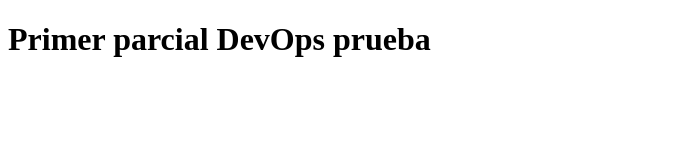
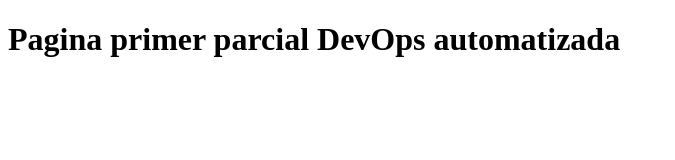
Before and after one commit to shadow-js07/primer-parcial, a website: page src/index.html in a window 1280 px wide. Shown: the whole page, without its empty margins (0-675 px from the left). Drawn offline with Linux system fonts and the light colour scheme.

Commit message:
Pagina terminada y automatizada

```diff
--- a/src/index.html
+++ b/src/index.html
@@ -6,6 +6,6 @@
     <title>Document</title>
 </head>
 <body>
-    <h1>Primer parcial DevOps prueba</h1>
+    <h1>Pagina primer parcial DevOps automatizada</h1>
 </body>
 </html>
```
Also changed, not shown: src/.github/workflows/deploy.yml (deleted).
